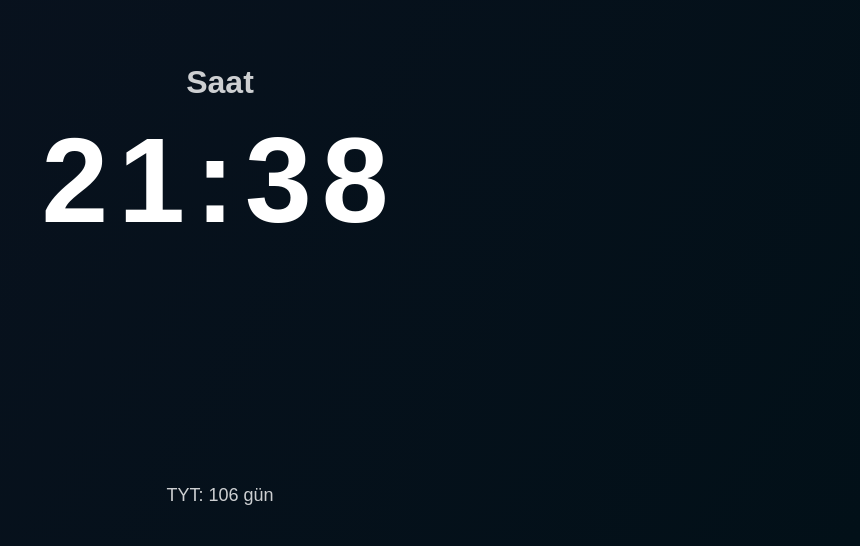
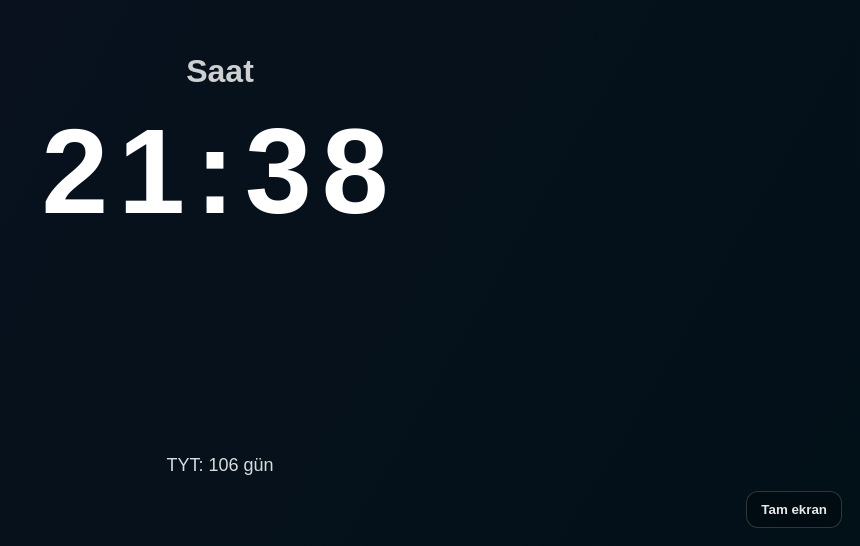
Before and after one commit to Atainn/yks-clock, a plain HTML site: page index.html in a window 1280 px wide. Shown: the part 254-800 px from the top of the page, without its empty margins (420-1280 px from the left). Drawn offline with Linux system fonts and the light colour scheme.

Commit message:
Enhance TYT Clock with fullscreen and style updates
Added fullscreen functionality and improved styles.

```diff
--- a/index.html
+++ b/index.html
@@ -1 +1,34 @@
-<!DOCTYPE html><html lang="tr"><head><meta charset="UTF-8"><title>TYT Clock</title><meta name="viewport" content="width=device-width, initial-scale=1.0"><style>body{margin:0;height:100vh;display:flex;flex-direction:column;align-items:center;justify-content:center;background:linear-gradient(120deg,#0b1220,#021018);color:white;font-family:Arial}h1{opacity:.8;margin-bottom:10px}#clock{display:flex;font-size:120px;font-weight:bold;letter-spacing:10px}#tyt{position:absolute;bottom:40px;font-size:18px;opacity:.8}</style></head><body><h1>Saat</h1><div id="clock">00:00</div><div id="tyt">TYT: hesaplanıyor...</div><script>const target=new Date("2026-06-20T10:15:00");function update(){const now=new Date();let h=now.getHours().toString().padStart(2,"0");let m=now.getMinutes().toString().padStart(2,"0");document.getElementById("clock").innerText=h+":"+m;let diff=target-now;if(diff<0)diff=0;let days=Math.floor(diff/(1000*60*60*24));document.getElementById("tyt").innerText="TYT: "+days+" gün"}setInterval(update,1000);update();</script></body></html>
+<!DOCTYPE html><html lang="tr"><head><meta charset="UTF-8"><title>TYT Clock</title><meta name="viewport" content="width=device-width, initial-scale=1.0"><style>
+body{margin:0;height:100vh;display:flex;flex-direction:column;align-items:center;justify-content:center;background:linear-gradient(120deg,#0b1220,#021018);color:white;font-family:Arial;overflow:hidden}
+h1{opacity:.8;margin:0 0 12px}
+#clock{display:flex;font-size:120px;font-weight:bold;letter-spacing:10px}
+#tyt{position:fixed;bottom:70px;font-size:18px;opacity:.85}
+#fsBtn{position:fixed;right:18px;bottom:18px;padding:10px 14px;border:1px solid rgba(255,255,255,.18);background:rgba(0,0,0,.25);color:rgba(255,255,255,.9);border-radius:12px;font-weight:700;cursor:pointer;backdrop-filter:blur(10px)}
+#fsBtn:hover{background:rgba(255,255,255,.10)}
+</style></head><body>
+<h1>Saat</h1>
+<div id="clock">00:00</div>
+<div id="tyt">TYT: hesaplanıyor...</div>
+<button id="fsBtn">Tam ekran</button>
+<script>
+const target=new Date("2026-06-20T10:15:00");
+function update(){
+  const now=new Date();
+  let h=now.getHours().toString().padStart(2,"0");
+  let m=now.getMinutes().toString().padStart(2,"0");
+  document.getElementById("clock").innerText=h+":"+m;
+  let diff=target-now; if(diff<0) diff=0;
+  let days=Math.floor(diff/(1000*60*60*24));
+  document.getElementById("tyt").innerText="TYT: "+days+" gün";
+}
+setInterval(update,1000); update();
+
+async function toggleFullscreen(){
+  try{
+    if(!document.fullscreenElement) await document.documentElement.requestFullscreen();
+    else await document.exitFullscreen();
+  }catch(e){}
+}
+document.getElementById("fsBtn").addEventListener("click", toggleFullscreen);
+window.addEventListener("keydown",(e)=>{ if(e.key.toLowerCase()==="f") toggleFullscreen(); });
+</script></body></html>
```
